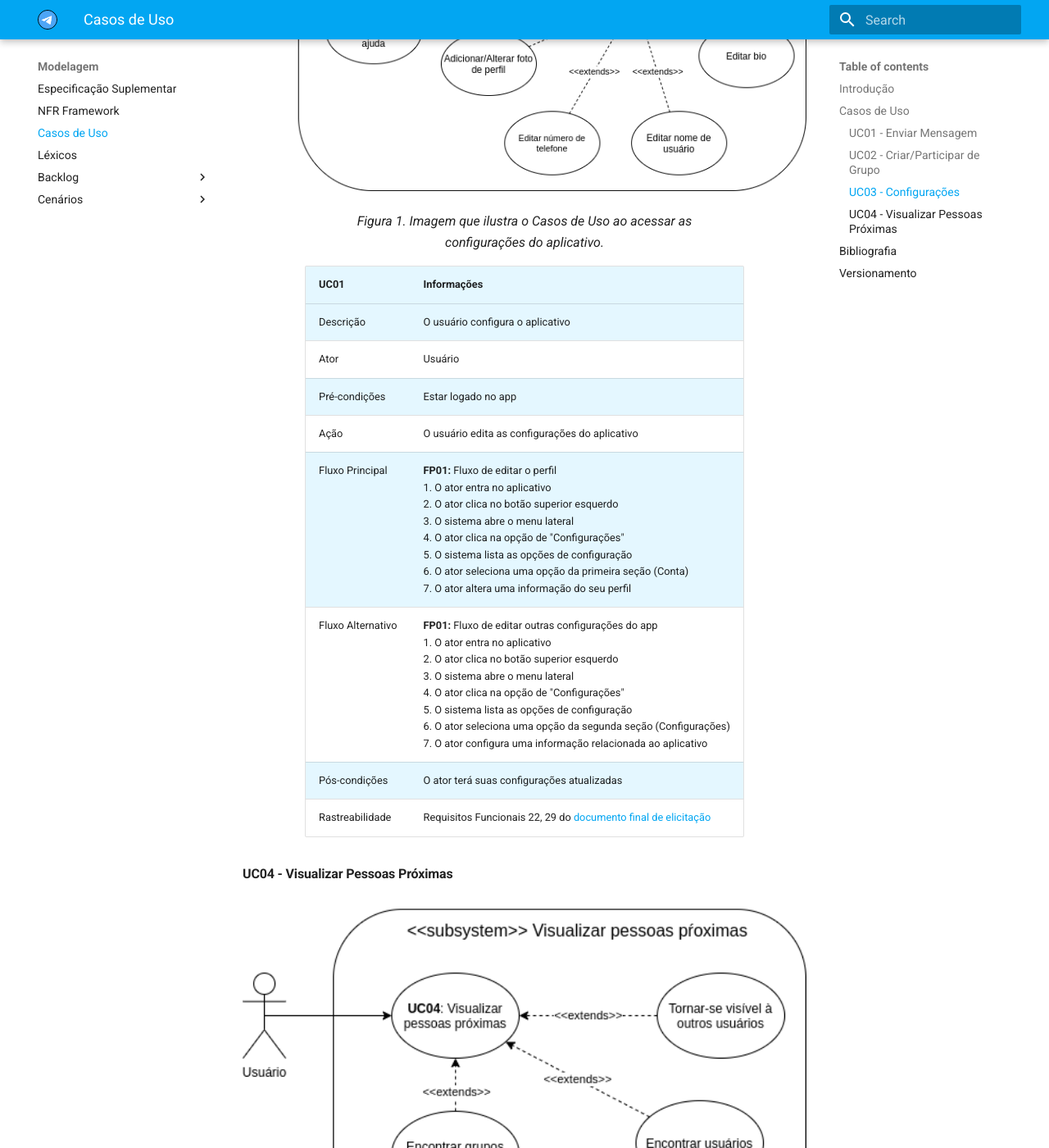
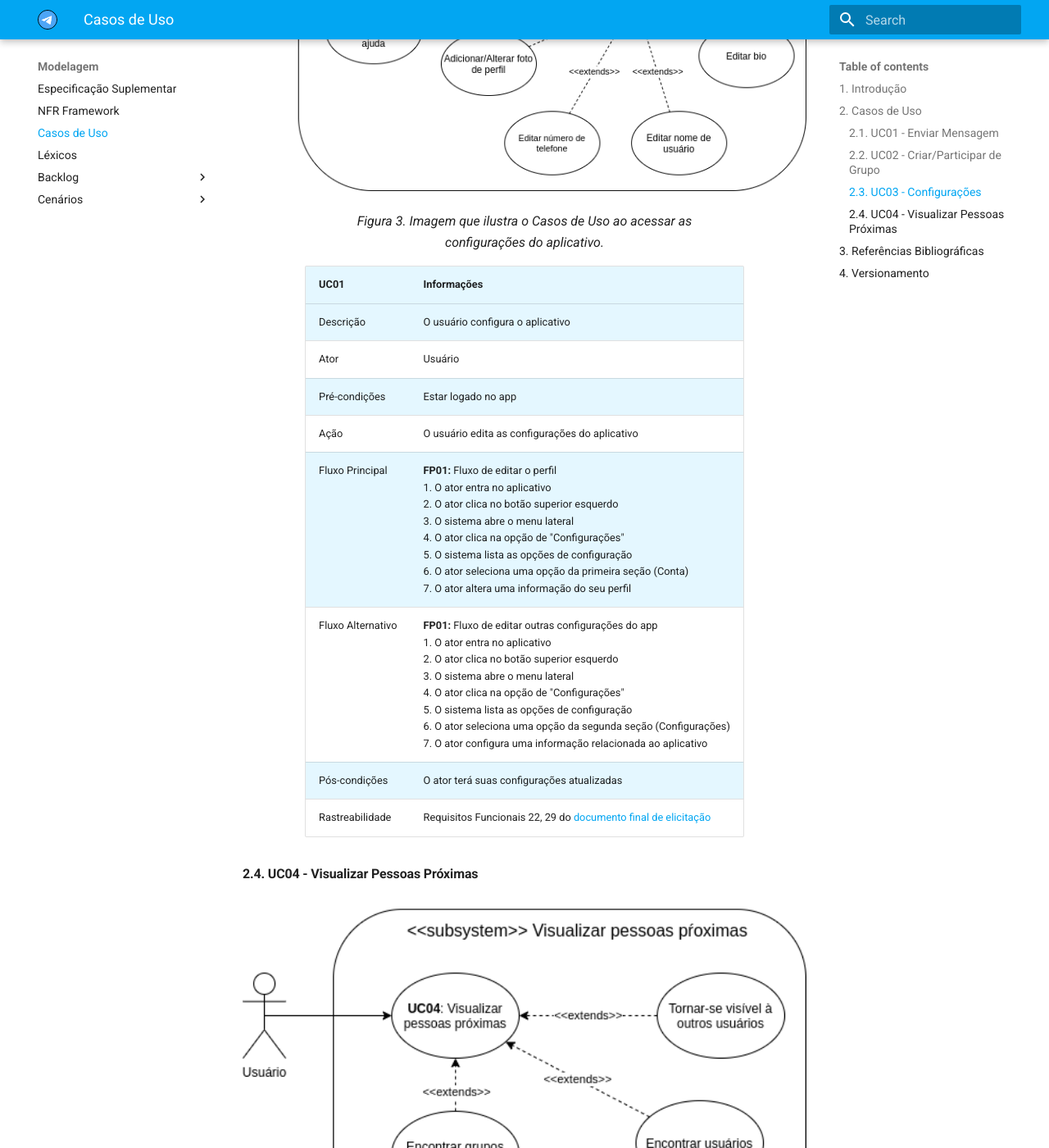
Before and after one commit to Requisitos-de-Software/2020.2-Telegram, an MkDocs documentation site: the page built from docs/modelagem/casos_de_uso.md, in a window 1280 px wide and 1400 px high, scrolled down 3780 px. Shown: the whole window at 82% size. Built offline with MkDocs 1.6.1 and Material for MkDocs 9.7.7, drawn with Linux system fonts in a browser that asks for light colours; some of the changed text lies outside the part shown.

Commit message:
Revisa os documentos 22 a 32 e 35

```diff
--- a/docs/modelagem/casos_de_uso.md
+++ b/docs/modelagem/casos_de_uso.md
@@ -1,11 +1,11 @@
 # Casos de Uso
 
-## Introdução
+## 1. Introdução
 <p align='justify'> &emsp;Um caso de uso tem como função descrever como um ator/usuário realizará uma tarefa no sistema. Ele descreve, pelo ponto de vista do usuário, o comportamento do sistema conforme ele vai respondendo às solicitações. Cada caso de uso é representado como uma sequência de etapas simples, que começa com um objetivo/meta do usuário e termina quando este é concluido. Essas etapas são definidas a partir de um Diagrama de Casos de Uso, seguido pelas especificações dos casos, em que se é possível observar uma breve descrição e um fluxo de utilização do caso.</p>
 
-## Casos de Uso
+## 2. Casos de Uso
 
-#### UC01 - Enviar Mensagem
+#### 2.1. UC01 - Enviar Mensagem
 ![UC01](../assets/modelagem/uc01_mensagens.png)
 <figcaption>Figura 1. Imagem que ilustra o Casos de Uso ao enviar mensagem.</figcaption>
 
@@ -20,9 +20,9 @@
 | Pós-condições | O ator poderá utilizar os chats com seus contatos |
 | Rastreabilidade | Requisitos Funcionais 1-6, 13-16, 35-38, 43-44 do [documento final de elicitação](https://requisitos-de-software.github.io/2020.2-Telegram/elicitacao/Resultado_e_Prioriza%C3%A7%C3%A3o/resultado/) |
 
-#### UC02 - Criar/Participar de Grupo
+#### 2.2. UC02 - Criar/Participar de Grupo
 ![UC01](../assets/modelagem/uc02_grupos.png)
-<figcaption>Figura 1. Imagem que ilustra o Casos de Uso ao criar/participar de umgrupo.</figcaption>
+<figcaption>Figura 2. Imagem que ilustra o Casos de Uso ao criar/participar de umgrupo.</figcaption>
 
 |   UC01   |  Informações  |
 | ----------------- | ------- |
@@ -35,9 +35,9 @@
 | Pós-condições | O ator terá um grupo de mensagens criado |
 | Rastreabilidade | Requisitos Funcionais 11-12 do [documento final de elicitação](https://requisitos-de-software.github.io/2020.2-Telegram/elicitacao/Resultado_e_Prioriza%C3%A7%C3%A3o/resultado/) |
 
-#### UC03 - Configurações
+#### 2.3. UC03 - Configurações
 ![UC01](../assets/modelagem/uc03_configuracoes.png)
-<figcaption>Figura 1. Imagem que ilustra o Casos de Uso ao acessar as configurações do aplicativo.</figcaption>
+<figcaption>Figura 3. Imagem que ilustra o Casos de Uso ao acessar as configurações do aplicativo.</figcaption>
 
 |   UC01   |  Informações  |
 | ----------------- | ------- |
@@ -50,9 +50,9 @@
 | Pós-condições | O ator terá suas configurações atualizadas |
 | Rastreabilidade | Requisitos Funcionais 22, 29 do [documento final de elicitação](https://requisitos-de-software.github.io/2020.2-Telegram/elicitacao/Resultado_e_Prioriza%C3%A7%C3%A3o/resultado/) |
 
-#### UC04 - Visualizar Pessoas Próximas
+#### 2.4. UC04 - Visualizar Pessoas Próximas
 ![UC01](../assets/modelagem/uc04_pessoas_proximas.png)
-<figcaption>Figura 1. Imagem que ilustra o Casos de Uso ao visualizar pessoas próximas.</figcaption>
+<figcaption>Figura 4. Imagem que ilustra o Casos de Uso ao visualizar pessoas próximas.</figcaption>
 
 |   UC01   |  Informações  |
 | ----------------- | ------- |
@@ -65,12 +65,13 @@
 | Pós-condições | O ator encontrará pessoas e grupos próximos a ele |
 | Rastreabilidade | Requisito Funcional 26 do [documento final de elicitação](https://requisitos-de-software.github.io/2020.2-Telegram/elicitacao/Resultado_e_Prioriza%C3%A7%C3%A3o/resultado/) |
 
-## Bibliografia
+## 3. Referências Bibliográficas
 - Use Cases. usability.gov. Disponível em: https://www.usability.gov/how-to-and-tools/methods/use-cases.html. Acesso em: 22 de mar. de 2021.
 
-## Versionamento
+## 4. Versionamento
 |   Data     | Versão |        Descrição             |     Autor(es)    |
 | :--------: | :----: | :--------------------------: | :--------------: |
 | 24/03/2021 |  0.1   | Criação dos Casos de Uso     | Hérick Portugues |
 | 25/03/2021 |  1.0   | Desenvolvimento do documento | Hérick Portugues |
-| 25/03/2021 |  2.0   | Revisão do documento e adição de descrição das imagens | Lucas Boaventura |
+| 25/03/2021 |  1.1   | Revisão do documento e adição de descrição das imagens | Lucas Boaventura |
+| 27/04/2021 |  1.2   | Revisão do documento | Tiago Samuel Rodrigues |
```
Also changed, not shown: docs/index.md (+1 -0 lines), docs/modelagem/backlog/backlog_do_produto.md (+7 -6 lines), docs/modelagem/lexicos.md (+6 -6 lines), docs/pre_rastreabilidade/rich_picture.md (+3 -2 lines).
